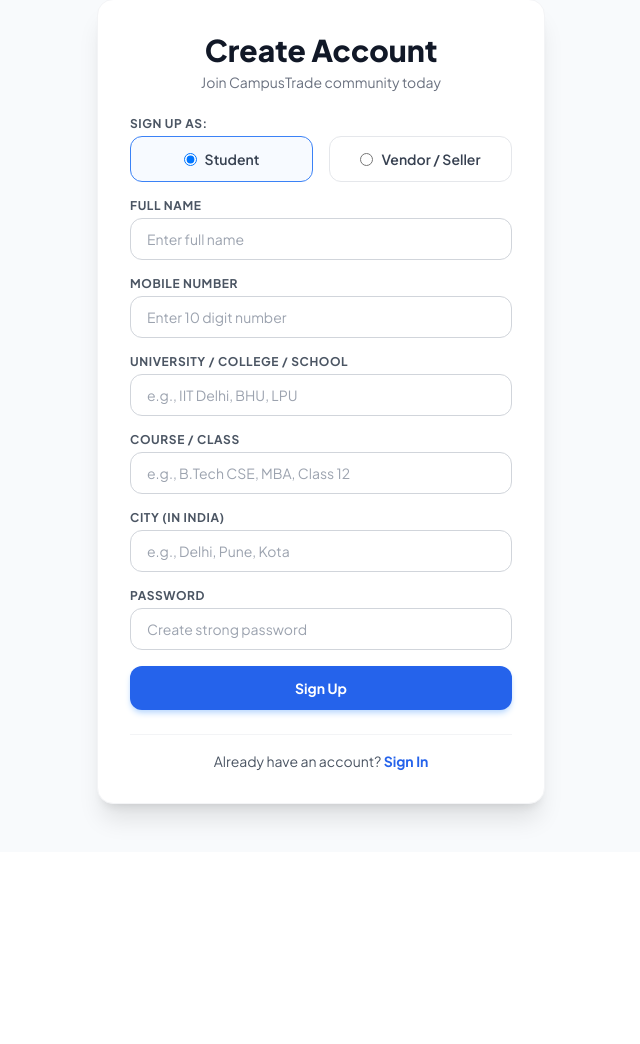
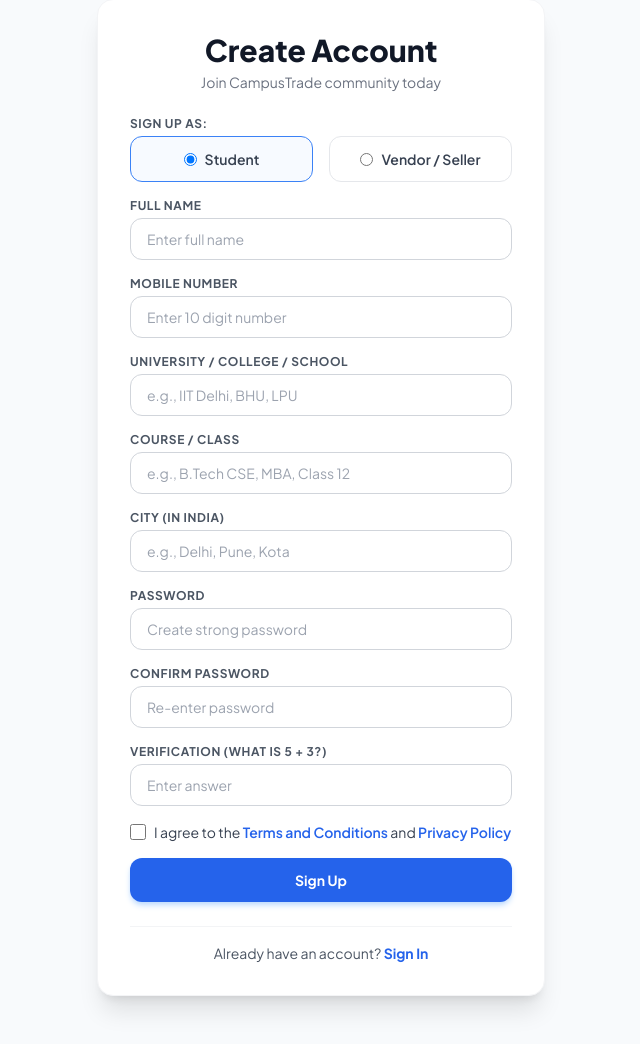
Before and after one commit to priyanshu1815/CampusTrade, a Flask app: page /register in a window 1280 px wide. Shown: the part 163-1207 px from the top of the page, without its empty margins (319-959 px from the left). Before the commit the page ends 991 px from the top, so only its background shows below. Run offline with Flask 3, Linux system fonts and the light colour scheme; data that the repository does not hold is empty; some libraries are stand-ins or nearby versions.

Commit message:
Added confirm password, captcha, and terms agreement to registration

```diff
--- a/app.py
+++ b/app.py
@@ -90,14 +90,33 @@ def register():
         name = request.form.get('name', '').strip()
         mobile = request.form.get('mobile', '').strip()
         password = request.form.get('password', '')
+        confirm_password = request.form.get('confirm_password', '')
+        captcha = request.form.get('captcha', '')
         city = request.form.get('city', '').strip()
         role = request.form.get('role', 'Student')
+        terms = request.form.get('terms')
 
         university_name = request.form.get('university_name', '').strip()
         course_name = request.form.get('course_name', '').strip()
 
-        if not name or not mobile or not password or not city or not role:
-            flash("All common fields are required!", "danger")
+        # 1. Basic Fields Check
+        if not name or not mobile or not password or not confirm_password or not captcha or not city or not role:
+            flash("All fields are required!", "danger")
+            return redirect(url_for('register'))
+
+        # 2. Confirm Password Match Check
+        if password != confirm_password:
+            flash("Passwords do not match!", "danger")
+            return redirect(url_for('register'))
+
+        # 3. Simple Captcha Check
+        if captcha != '8':
+            flash("Wrong verification answer! Please enter 8.", "danger")
+            return redirect(url_for('register'))
+
+        # 4. Checkbox validation
+        if not terms:
+            flash("You must agree to the Terms and Conditions!", "danger")
             return redirect(url_for('register'))
 
         if role == 'Student':
@@ -113,7 +132,6 @@ def register():
         try:
             db = get_db()
             cursor = db.cursor()
-
             query = """
                 INSERT INTO users (name, mobile, password, city, role, university_name, course_name)
                 VALUES (%s, %s, %s, %s, %s, %s, %s)
--- a/templates/register.html
+++ b/templates/register.html
@@ -69,6 +69,33 @@
                 class="w-full px-4 py-2.5 rounded-xl border border-gray-300 focus:outline-none focus:ring-2 focus:ring-blue-500 focus:border-transparent text-sm transition">
         </div>
 
+        <!-- Password Field ke niche ye code add karo -->
+        <div>
+            <label class="block text-xs font-bold text-gray-600 uppercase tracking-wider mb-1">Confirm Password</label>
+            <input type="password" name="confirm_password" id="confirm_password" required
+                placeholder="Re-enter password"
+                class="w-full px-4 py-2.5 rounded-xl border border-gray-300 focus:outline-none focus:ring-2 focus:ring-blue-500 focus:border-transparent text-sm transition">
+        </div>
+
+        <!-- Captcha Field (Submit button ke upar) -->
+        <div>
+            <label class="block text-xs font-bold text-gray-600 uppercase tracking-wider mb-1">Verification (What is 5 +
+                3?)</label>
+            <input type="text" name="captcha" required placeholder="Enter answer"
+                class="w-full px-4 py-2.5 rounded-xl border border-gray-300 focus:outline-none focus:ring-2 focus:ring-blue-500 focus:border-transparent text-sm transition">
+        </div>
+
+        <!-- Terms and Conditions Checkbox -->
+        <div class="flex items-center mt-4">
+            <input type="checkbox" name="terms" id="terms" required
+                class="h-4 w-4 text-blue-600 focus:ring-blue-500 border-gray-300 rounded">
+            <label for="terms" class="ml-2 block text-sm text-gray-700">
+                I agree to the <a href="/terms" class="text-blue-600 font-semibold hover:underline">Terms and
+                    Conditions</a> and <a href="/privacy" class="text-blue-600 font-semibold hover:underline">Privacy
+                    Policy</a>
+            </label>
+        </div>
+
         <button type="submit"
             class="w-full bg-blue-600 hover:bg-blue-700 text-white font-bold py-3 px-4 rounded-xl transition shadow-md shadow-blue-200 text-sm mt-2">
             Sign Up
```
